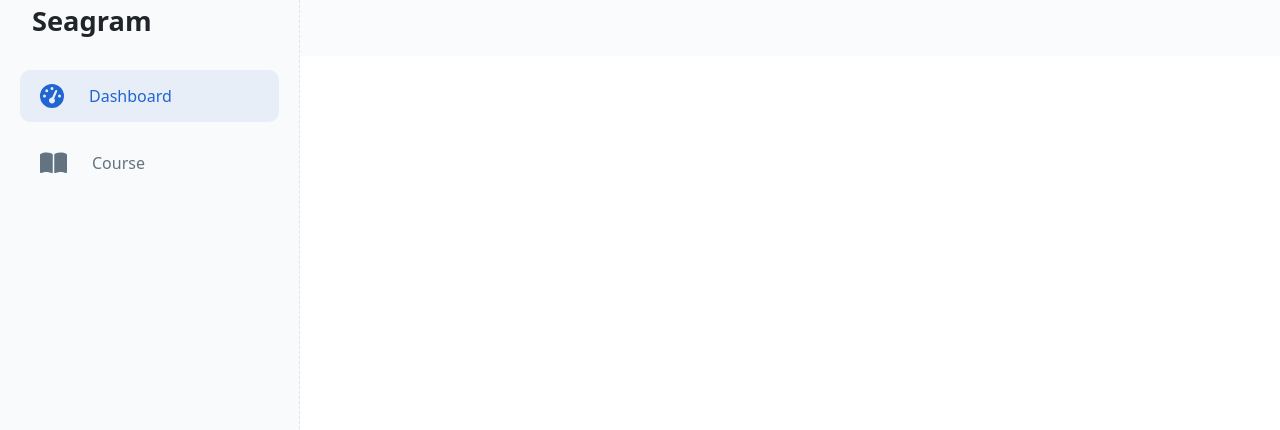
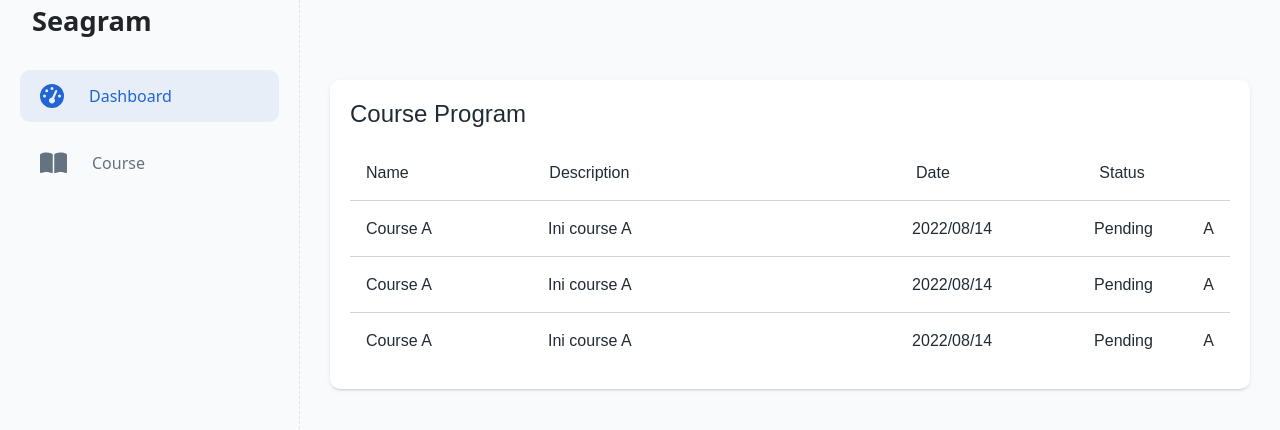
Before and after one commit to Rhtymn/seagram-app, a React (Create React App) app: page /instructor/course in a window 1280 px wide. Shown: the top 430 px of the page. Built offline with nearby package versions, Linux system fonts and the light colour scheme.

Commit message:
Added course table on instructor course

```diff
--- a/src/layout/InstructorCourse/InstructorCourse.js
+++ b/src/layout/InstructorCourse/InstructorCourse.js
@@ -1,10 +1,49 @@
 import React from 'react';
 import styles from './InstructorCourse.module.css';
+import ContentContainer from '../../UI/ContentContainer/ContentContainer';
 
 const InstructorCourse = () => {
-  return (
-    <div>InstructorCourse</div>
-  )
+    const Content = <ContentContainer>
+        <div className={`${styles.courseProgram_container}`}>
+            <h1>Course Program</h1>
+            <ul className={`${styles.courseProgram_table}`}>
+                <li className={`${styles.header}`}>
+                    <div className={`${styles.column}`}>Name</div>
+                    <div className={`${styles.column}`}>Description</div>
+                    <div className={`${styles.column}`}>Date</div>
+                    <div className={`${styles.column}`}>Status</div>
+                    <div className={`${styles.column}`}></div>
+                </li>
+                <li className={`${styles.body}`}>
+                    <div className={`${styles.column}`}>Course A</div>
+                    <div className={`${styles.column}`}>Ini course A</div>
+                    <div className={`${styles.column}`}>2022/08/14</div>
+                    <div className={`${styles.column}`}>Pending</div>
+                    <div className={`${styles.column}`}>A</div>
+                </li>
+                <li className={`${styles.body}`}>
+                    <div className={`${styles.column}`}>Course A</div>
+                    <div className={`${styles.column}`}>Ini course A</div>
+                    <div className={`${styles.column}`}>2022/08/14</div>
+                    <div className={`${styles.column}`}>Pending</div>
+                    <div className={`${styles.column}`}>A</div>
+                </li>
+                <li className={`${styles.body}`}>
+                    <div className={`${styles.column}`}>Course A</div>
+                    <div className={`${styles.column}`}>Ini course A</div>
+                    <div className={`${styles.column}`}>2022/08/14</div>
+                    <div className={`${styles.column}`}>Pending</div>
+                    <div className={`${styles.column}`}>A</div>
+                </li>
+            </ul>
+        </div>
+    </ContentContainer>
+
+    return (
+        <>
+            {Content}
+        </>
+    )
 }
 
 export default InstructorCourse
--- a/src/layout/InstructorCourse/InstructorCourse.module.css
+++ b/src/layout/InstructorCourse/InstructorCourse.module.css
@@ -0,0 +1,82 @@
+:root{
+    --font_colour:rgb(33, 43, 54);
+}
+
+.courseProgram_container {
+    position: relative;
+    font-family: "Public Sans", sans-serif;
+    color: var(--font_colour);
+    margin: auto;
+    width: 100%;
+    padding: 20px;
+    background-color: #fff;
+    border-radius: 10px;
+    box-shadow: rgb(145 158 171 / 20%) 0px 3px 1px -2px, rgb(145 158 171 / 14%) 0px 2px 2px 0px, rgb(145 158 171 / 12%) 0px 1px 5px 0px;
+}
+
+.courseProgram_container h1 {
+    font-size: 1.5rem;
+    margin-bottom: 1rem;
+}
+
+.courseProgram_table {
+    list-style: none;
+    padding: 0;
+    margin: 0;
+    width: 100%;
+    display: grid;
+    grid-template-columns: 100%;
+    overflow: scroll;
+}
+
+.courseProgram_table .header {
+}
+
+.courseProgram_table .body {
+    box-shadow: 0px -1px 0px 0px rgba(17, 17, 26, 0.18);
+}
+
+.courseProgram_table .body:hover {
+    background-color: rgb(249, 250, 251);
+}
+
+.courseProgram_table li {
+    color: rgb(33, 43, 54);
+    display: grid;
+    width: 200%;
+    grid-template-columns: 1fr 2fr 1fr 0.6fr 0.2fr;
+}
+
+.courseProgram_table li .column {
+    display: flex;
+    align-items: center;
+    justify-content: start;
+    padding: 1rem 1rem;
+}
+
+@media (min-width:768px) {
+    .courseProgram_container {
+        width: 500px;
+    }
+    .courseProgram_table li {
+        width: 150%;
+    }
+}
+
+@media (min-width:976px) {
+    .courseProgram_container {
+        width: 920px;
+    }
+    .courseProgram_table {
+        overflow: unset;
+    }
+    .courseProgram_table li {
+        width: 100%;
+    }
+}
+
+@media (min-width:1400px) {
+    .courseProgram_container {
+        width: 1130px;
+    }
+}
--- a/src/pages/InstructorPage/InstructorPage.module.css
+++ b/src/pages/InstructorPage/InstructorPage.module.css
@@ -1,4 +1,4 @@
-.instructor {
+.instructor_page {
     max-width: 100vw;
 }
 
```
